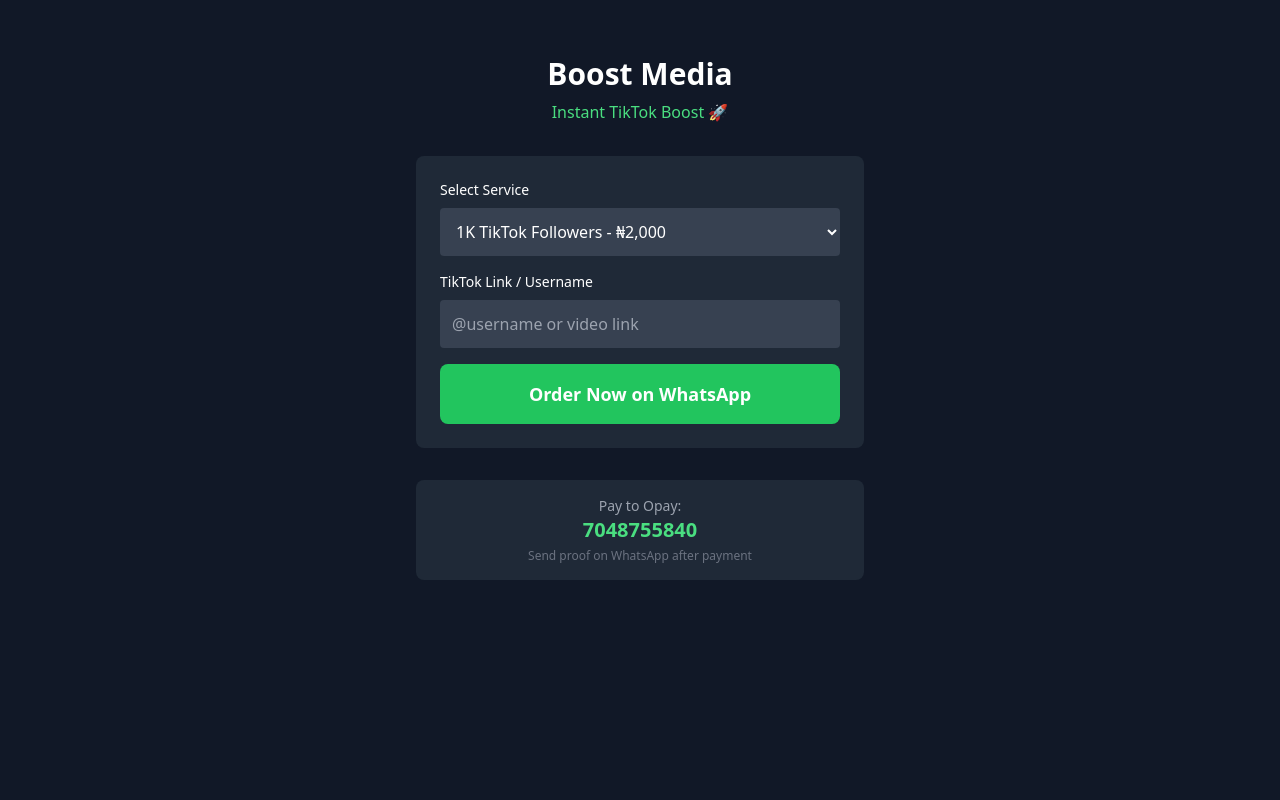
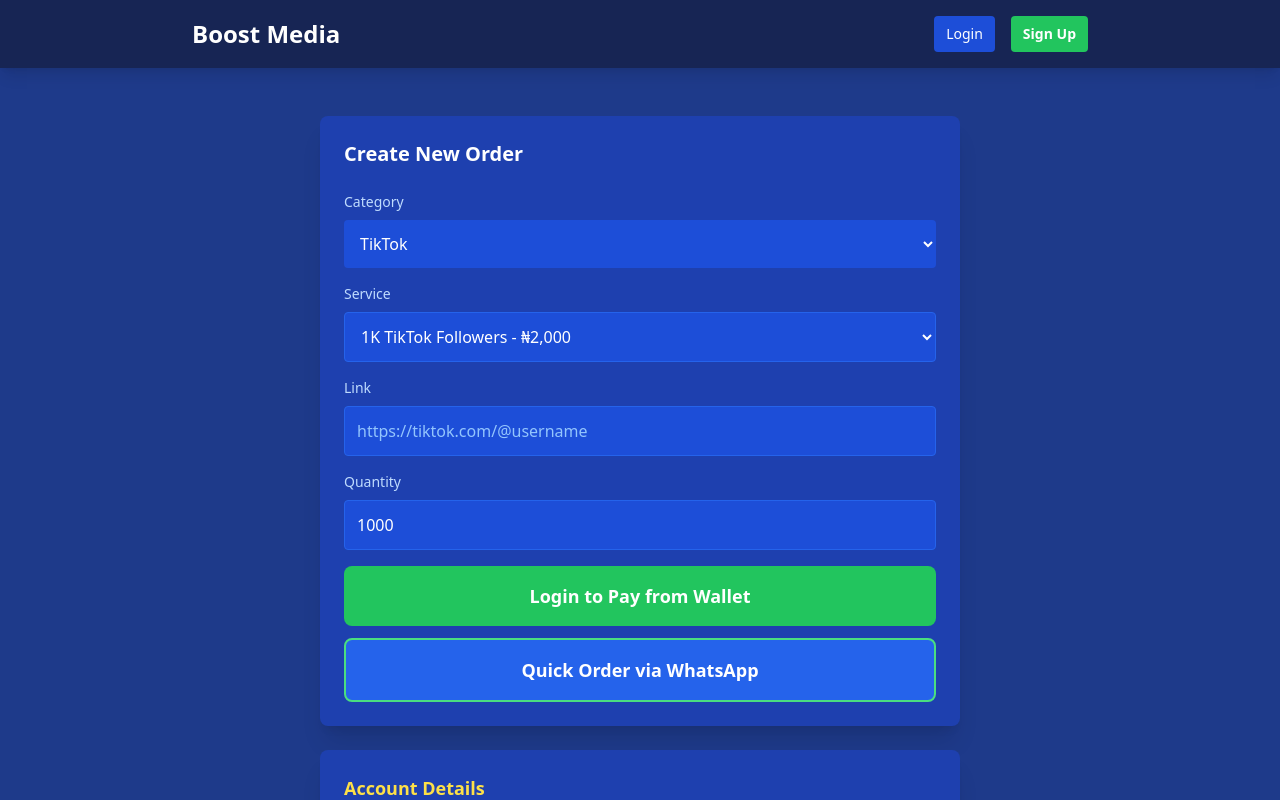
Before and after one commit to jamesvixtor2-hub/Boost--media, a Next.js app: page / in a window 1280 px wide. Shown: the top 800 px of the page. Built offline with nearby package versions, Linux system fonts and the light colour scheme.

Commit message:
Update page.tsx

```diff
--- a/app/page.tsx
+++ b/app/page.tsx
@@ -1,69 +1,171 @@
 'use client'
-import { useState } from 'react'
+import { useState, useEffect } from 'react'
+import { useRouter } from 'next/navigation'
 
-export default function Home() {
+export default function OrderPage() {
+  const [user, setUser] = useState<any>(null)
+  const [category, setCategory] = useState('TikTok')
+  const [service, setService] = useState('1K TikTok Followers - ₦2,000')
   const [link, setLink] = useState('')
-  const [service, setService] = useState('1K Followers - ₦2,000')
+  const [quantity, setQuantity] = useState('1000')
+  const router = useRouter()
 
-  const services = [
+  useEffect(() => {
+    const currentUser = JSON.parse(localStorage.getItem('currentUser') || 'null')
+    setUser(currentUser)
+  }, [])
+
+  const services = {
+    TikTok: [
       '1K TikTok Followers - ₦2,000',
       '5K TikTok Followers - ₦9,000',
       '1K TikTok Likes - ₦1,500',
       '10K TikTok Views - ₦3,000',
+      '1K TikTok Shares - ₦2,500',
     ]
+  }
 
-  const handleOrder = () => {
+  const getPrice = (serviceStr: string) => parseInt(serviceStr.match(/₦([\d,]+)/)?.[1].replace(',', '') || '0')
+
+  // Option 1: Order with wallet - for logged in users
+  const handleWalletOrder = () => {
+    if (!user) {
+      router.push('/login')
+      return
+    }
+    if (!link) {
+      alert('Abeg enter TikTok link')
+      return
+    }
+    const price = getPrice(service)
+    if (user.balance < price) {
+      alert('Insufficient balance. Please add funds.')
+      router.push('/dashboard')
+      return
+    }
+
+    const newOrder = { id: Date.now(), service, link, quantity, status: 'Pending', price }
+    const updatedUser = {
+     ...user,
+      balance: user.balance - price,
+      orders: [newOrder,...user.orders]
+    }
+
+    const users = JSON.parse(localStorage.getItem('users') || '[]')
+    const newUsers = users.map((u: any) => u.id === user.id? updatedUser : u)
+    localStorage.setItem('users', JSON.stringify(newUsers))
+    localStorage.setItem('currentUser', JSON.stringify(updatedUser))
+
+    alert('Order placed! Check dashboard.')
+    router.push('/dashboard')
+  }
+
+  // Option 2: Quick WhatsApp order - for guests like first version
+  const handleWhatsAppOrder = () => {
     if (!link) {
       alert('Abeg paste your TikTok link first')
       return
     }
-    const message = `Hello Boost Media! I want to order: ${service}. My TikTok link: ${link}. I will pay to Opay 7048755840`
-    window.open(`https://wa.me/2347048755840?text=${encodeURIComponent(message)}`)
+    const price = getPrice(service)
+    const message = `*New Order - Boost Media*%0A%0AService: ${service}%0ALink: ${link}%0AQuantity: ${quantity}%0AAmount: ₦${price}%0A%0AI will pay to:%0AOpay: 7048755840%0AName: Victor Kelechi James%0A%0ASend proof after payment`
+    window.open(`https://wa.me/2347048755840?text=${message}`)
   }
 
   return (
-    <main className="min-h-screen bg-gray-900 text-white p-4">
-      <div className="max-w-md mx-auto pt-10">
-        <h1 className="text-3xl font-bold text-center mb-2">Boost Media</h1>
-        <p className="text-center text-green-400 mb-8">Instant TikTok Boost 🚀</p>
+    <div className="min-h-screen bg-blue-900 text-white">
+      <div className="bg-blue-950 p-4 shadow-lg">
+        <div className="max-w-4xl mx-auto flex justify-between items-center">
+          <h1 className="text-2xl font-bold">Boost Media</h1>
+          <div className="flex gap-2 md:gap-4">
+            {user? (
+              <>
+                <a href="/dashboard" className="bg-blue-700 px-3 py-2 rounded text-xs md:text-sm">
+                  Wallet: ₦{user.balance}
+                </a>
+                <a href="/dashboard" className="bg-green-500 px-3 py-2 rounded text-xs md:text-sm font-bold">
+                  Dashboard
+                </a>
+              </>
+            ) : (
+              <>
+                <a href="/login" className="bg-blue-700 px-3 py-2 rounded text-xs md:text-sm">Login</a>
+                <a href="/register" className="bg-green-500 px-3 py-2 rounded text-xs md:text-sm font-bold">Sign Up</a>
+              </>
+            )}
+          </div>
+        </div>
+      </div>
 
-        <div className="bg-gray-800 rounded-lg p-6 space-y-4">
+      <div className="max-w-2xl mx-auto p-4 mt-8">
+        <div className="bg-blue-800 rounded-lg shadow-xl p-6">
+          <h2 className="text-xl font-bold mb-6">Create New Order</h2>
+
+          <div className="space-y-4">
             <div>
-            <label className="block text-sm mb-2">Select Service</label>
-            <select
-              value={service}
-              onChange={(e) => setService(e.target.value)}
-              className="w-full p-3 bg-gray-700 rounded text-white"
-            >
-              {services.map(s => <option key={s}>{s}</option>)}
+              <label className="block text-sm mb-2 text-blue-200">Category</label>
+              <select value={category} onChange={(e) => setCategory(e.target.value)}
+                className="w-full p-3 bg-blue-700 border-blue-600 rounded text-white">
+                <option>TikTok</option>
               </select>
             </div>
 
             <div>
-            <label className="block text-sm mb-2">TikTok Link / Username</label>
-            <input
-              type="text"
-              placeholder="@username or video link"
-              value={link}
-              onChange={(e) => setLink(e.target.value)}
-              className="w-full p-3 bg-gray-700 rounded text-white"
-            />
+              <label className="block text-sm mb-2 text-blue-200">Service</label>
+              <select value={service} onChange={(e) => setService(e.target.value)}
+                className="w-full p-3 bg-blue-700 border border-blue-600 rounded text-white">
+                {services[category as keyof typeof services].map(s => <option key={s}>{s}</option>)}
+              </select>
             </div>
 
-          <button
-            onClick={handleOrder}
-            className="w-full bg-green-500 hover:bg-green-600 p-4 rounded-lg font-bold text-lg"
-          >
-            Order Now on WhatsApp
+            <div>
+              <label className="block text-sm mb-2 text-blue-200">Link</label>
+              <input type="text" placeholder="https://tiktok.com/@username" value={link}
+                onChange={(e) => setLink(e.target.value)}
+                className="w-full p-3 bg-blue-700 border border-blue-600 rounded text-white placeholder-blue-300" />
+            </div>
+
+            <div>
+              <label className="block text-sm mb-2 text-blue-200">Quantity</label>
+              <input type="number" value={quantity}
+                onChange={(e) => setQuantity(e.target.value)}
+                className="w-full p-3 bg-blue-700 border border-blue-600 rounded text-white" />
+            </div>
+
+            {/* TWO BUTTONS NOW */}
+            {user? (
+              <button onClick={handleWalletOrder}
+                className="w-full bg-green-500 hover:bg-green-600 p-4 rounded-lg font-bold text-lg mt-6">
+                Pay from Wallet - ₦{getPrice(service)}
+              </button>
+            ) : (
+              <div className="space-y-3 mt-6">
+                <button onClick={() => router.push('/login')}
+                  className="w-full bg-green-500 hover:bg-green-600 p-4 rounded-lg font-bold text-lg">
+                  Login to Pay from Wallet
+                </button>
+                <button onClick={handleWhatsAppOrder}
+                  className="w-full bg-blue-600 hover:bg-blue-700 p-4 rounded-lg font-bold text-lg border-2 border-green-400">
+                  Quick Order via WhatsApp
                 </button>
               </div>
-
-        <div className="mt-8 text-center bg-gray-800 p-4 rounded-lg">
-          <p className="text-sm text-gray-400">Pay to Opay:</p>
-          <p className="text-xl font-bold text-green-400">7048755840</p>
-          <p className="text-xs text-gray-500 mt-1">Send proof on WhatsApp after payment</p>
+            )}
           </div>
         </div>
-    </main>
+
+        <div className="bg-blue-800 rounded-lg shadow-xl p-6 mt-6">
+          <h3 className="font-bold text-lg mb-4 text-yellow-300">Account Details</h3>
+          <div className="space-y-2 text-sm">
+            <div className="flex justify-between"><span className="text-blue-200">Bank:</span><span className="font-bold">Opay</span></div>
+            <div className="flex justify-between"><span className="text-blue-200">Account Number:</span><span className="font-bold text-xl text-green-400">7048755840</span></div>
+            <div className="flex justify-between"><span className="text-blue-200">Account Name:</span><span className="font-bold">Victor Kelechi James</span></div>
+          </div>
+          <div className="mt-4 pt-4 border-t border-blue-700">
+            <a href="https://wa.me/2347048755840" className="block text-center bg-green-500 p-3 rounded font-bold">
+              Customer Service: 07048755840
+            </a>
+          </div>
+        </div>
+      </div>
+    </div>
   )
 }
```
Lines whose indentation alone changed are shown as unchanged.
